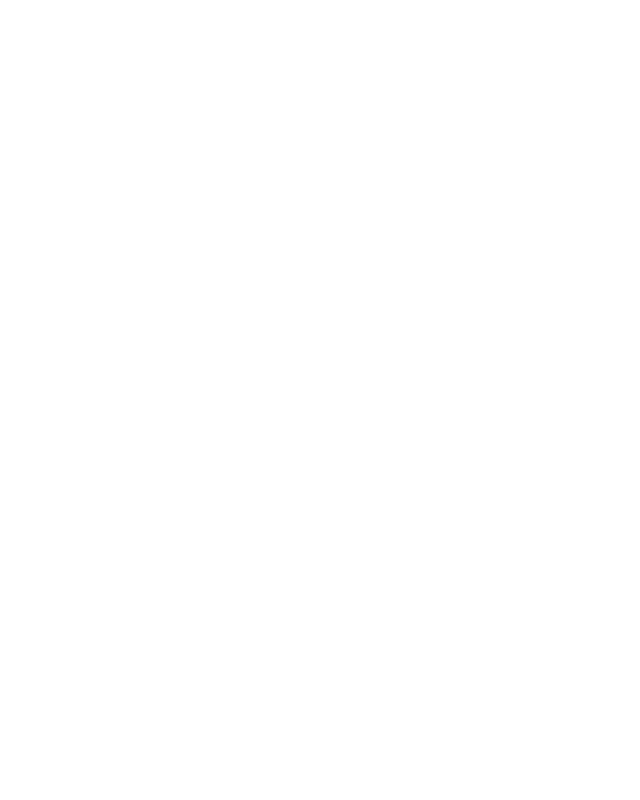
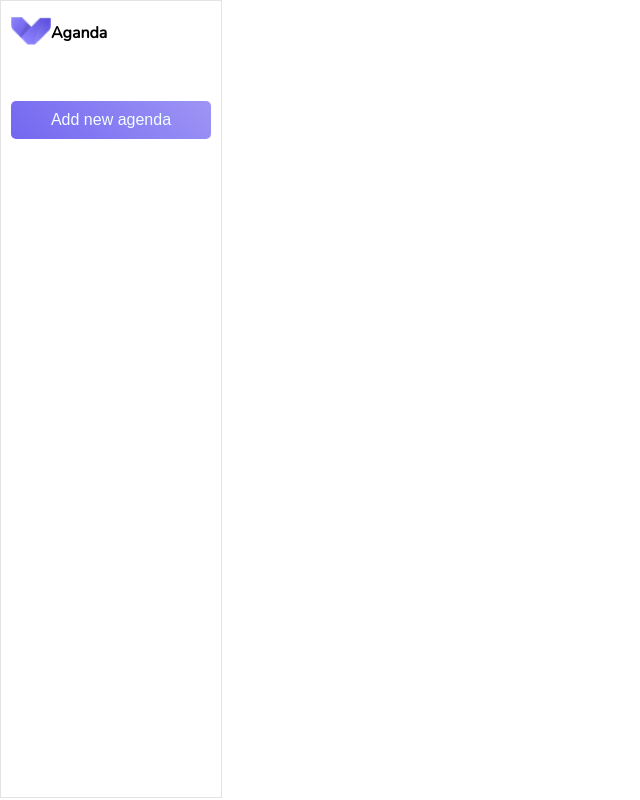
Before and after one commit to Dabitmoad/Agenda-app, a Vue app: page / in a window 1280 px wide. Shown: the whole page, without its empty margins (0-640 px from the left). Built offline with nearby package versions, Linux system fonts and the light colour scheme.

Commit message:
add sidebar

```diff
--- a/index.html
+++ b/index.html
@@ -3,6 +3,12 @@
   <head>
     <meta charset="UTF-8" />
     <link rel="icon" href="/favicon.ico" />
+    <link rel="preconnect" href="https://fonts.googleapis.com" />
+    <link rel="preconnect" href="https://fonts.gstatic.com" crossorigin />
+    <link
+      href="https://fonts.googleapis.com/css2?family=Nunito:ital,wght@0,200;1,200;1,300&display=swap"
+      rel="stylesheet"
+    />
     <meta name="viewport" content="width=device-width, initial-scale=1.0" />
     <title>Vite App</title>
   </head>
--- a/src/App.vue
+++ b/src/App.vue
@@ -1,10 +1,18 @@
 <template>
+<SideBar/>
 </template>
 
 <script setup>
+import SideBar from "./components/SideBar.vue"
 
 </script>
 
 <style>
 
+body{
+  padding: 0;
+  margin: 0;
+  box-sizing: border-box;
+  font-family: 'Nutito',sans-serif;
+}
 </style>
--- /dev/null
+++ b/src/components/SideBar.vue
@@ -0,0 +1,53 @@
+<template>
+  <div class="side-bar">
+    <div class="logo">
+      <img src="../assets/Logo.png" class="logo-app" alt="logo" />
+      <h1>Aganda</h1>
+    </div>
+    <button>Add new agenda</button>
+  </div>
+</template>
+
+<script setup></script>
+
+<style>
+.side-bar {
+  background-color: white;
+  width: 200px;
+  height: 97vh;
+  display: flex;
+  flex-direction: column;
+  border: solid 0.8px rgba(88, 88, 88, 0.164);
+  padding: 10px;
+  overflow-x: hidden;
+}
+.logo {
+  display: flex;
+  flex-direction: row;
+  justify-content: flex-start;
+  height: 40px;
+  width: 100%;
+  margin-bottom: 50px;
+}
+.logo-app {
+  height: 40px;
+  width: 40px;
+  object-fit: contain;
+  background-clip: padding-box;
+}
+h1 {
+  font-size: 16px;
+  font-family: "Nunito", sans-serif;
+  font-weight: 900;
+}
+button {
+  border-radius: 5px;
+  outline: none;
+  border: none;
+  padding: 10px;
+  font-size: 16px;
+  background: linear-gradient(45deg, #7367f0, #9e95f5);
+  color: azure;
+  cursor: pointer;
+}
+</style>
```
Also changed, not shown: src/assets/logo.png.
